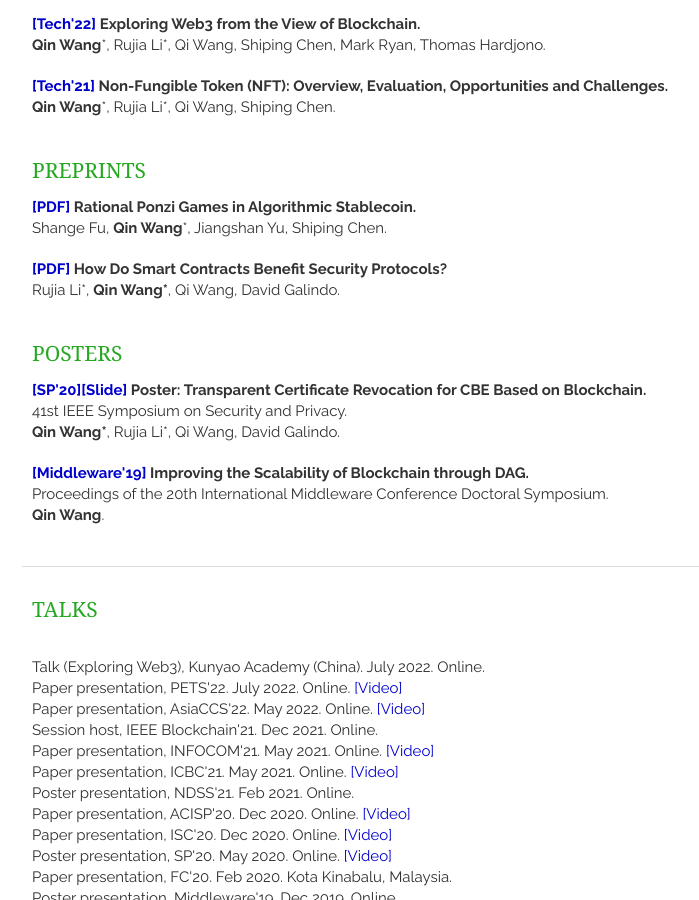
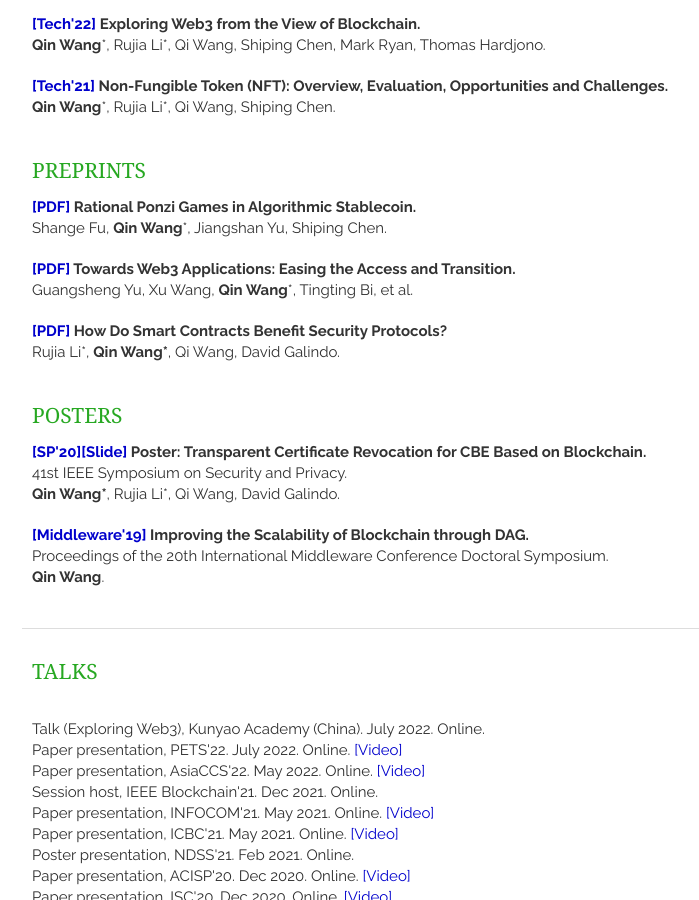
Before and after one commit to AaronWang-git/qinwang-git.github.io, a Jekyll site: the page built from index.html, in a window 1280 px wide and 900 px high, scrolled down 1600 px. Shown: the whole window, without its empty margins (328-1027 px from the left). Built offline with Jekyll 4.4.1, drawn with Linux system fonts in a browser that asks for light colours; nearby versions of some CDN libraries; a script that is not in the unit is left out; the list of posts is cut into pages by our own code.

Commit message:
Update publications.html

```diff
--- a/_includes/publications.html
+++ b/_includes/publications.html
@@ -154,10 +154,20 @@
     <article>
         <header>
             <strong><a href = "https://arxiv.org/pdf/2210.11928.pdf" target="_blank">[PDF]</a>
-                Rational Ponzi Games in Algorithmic Stablecoin.</strong>
+                Rational Ponzi Games in Algorithmic Stablecoin. </strong>
             <br>Shange Fu, <strong>Qin Wang</strong><sup>*</sup>, Jiangshan Yu, Shiping Chen.
         </header>
     </article>
+
+    <article>
+        <header>
+            <strong><a href = "https://arxiv.org/pdf/2210.05903.pdf" target="_blank">[PDF]</a>
+                 Towards Web3 Applications: Easing the Access and Transition. </strong>
+            <br>Guangsheng Yu, Xu Wang, <strong>Qin Wang</strong><sup>*</sup>, Tingting Bi, et al.
+        </header>
+    </article>
+
+
 
     <article>
         <header>
```
